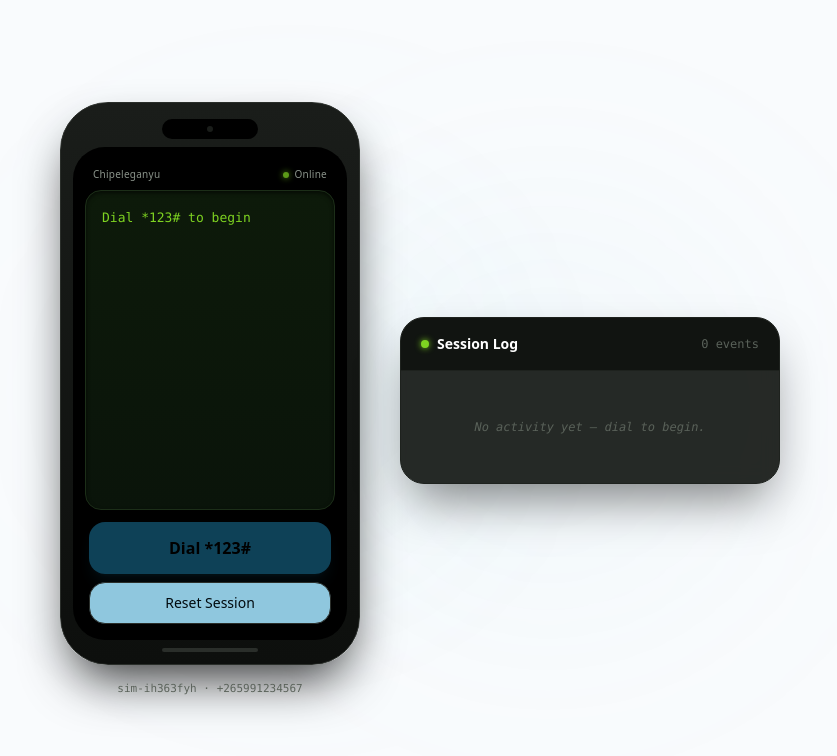
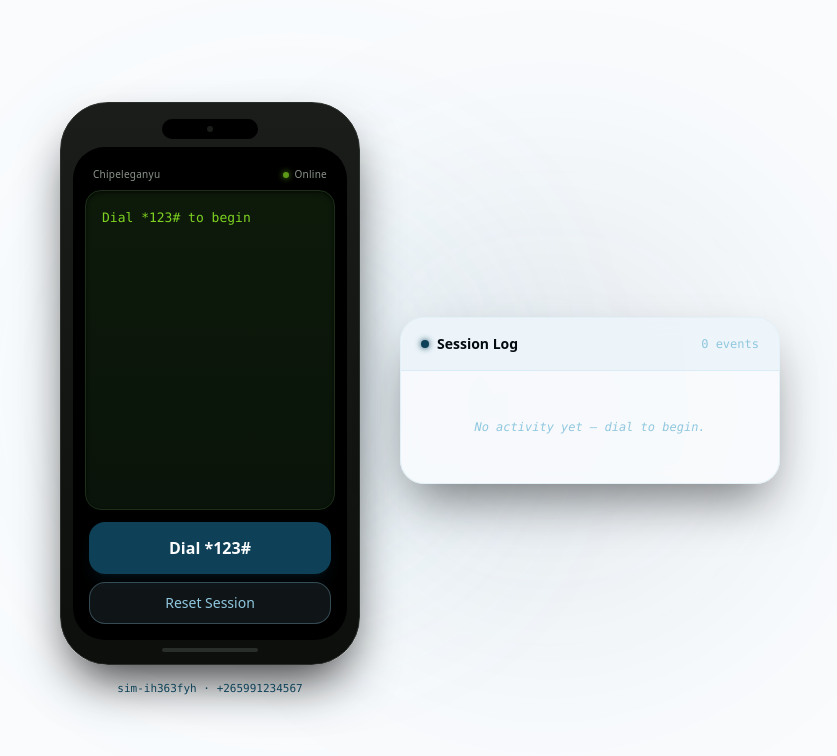
Before and after one commit to 2KAY-kat/chipele-ganyu-app, a React (Vite) app in the folder ussdc/: page / in a window 1280 px wide. Shown: the top 756 px of the page, without its empty margins (220-1057 px from the left). Built offline with nearby package versions, Linux system fonts and the light colour scheme.

Commit message:
chore .... last mile at branding

```diff
--- a/ussdc/src/App.tsx
+++ b/ussdc/src/App.tsx
@@ -83,8 +83,8 @@ export default function App() {
   return (
     <div className="min-h-screen bg-background flex items-center justify-center p-6 gap-10 flex-wrap">
       <div className="fixed inset-0 pointer-events-none overflow-hidden">
-        <div className="absolute top-1/4 left-1/4 w-96 h-96 bg-accent/5 rounded-full blur-[120px]" />
-        <div className="absolute bottom-1/4 right-1/4 w-96 h-96 bg-accent/5 rounded-full blur-[120px]" />
+        <div className="absolute top-1/4 left-1/4 w-96 h-96 bg-accent/10 rounded-full blur-[120px]" />
+        <div className="absolute bottom-1/4 right-1/4 w-96 h-96 bg-primary/10 rounded-full blur-[120px]" />
       </div>
       <div className="relative w-[300px] z-10">
         <div className="bg-gradient-to-b from-[#1a1d1a] to-[#0d0f0d] rounded-[3rem] p-3 shadow-2xl shadow-black/80 border border-[#2a2e2a]">
@@ -118,7 +118,7 @@ export default function App() {
                 <button
                   onClick={startSession}
                   disabled={loading}
-                  className="w-full bg-primary hover:bg-secondary/25 active:scale-[0.98] text-black font-bold py-3.5 rounded-2xl transition disabled:opacity-50 shadow-lg shadow-primary/20"
+                  className="w-full bg-primary hover:bg-accent active:scale-[0.98] text-background font-bold py-3.5 rounded-2xl transition disabled:opacity-50 shadow-lg shadow-primary/20"
                 >
                   {screen.isEnd ? 'Dial *123# Again' : 'Dial *123#'}
                 </button>
@@ -136,7 +136,7 @@ export default function App() {
                   <button
                     onClick={submitInput}
                     disabled={loading || !currentInput.trim()}
-                    className="w-full bg-primary hover:bg-[#8fe32f] active:scale-[0.98] text-black font-bold py-3 rounded-2xl transition disabled:opacity-30 disabled:cursor-not-allowed shadow-lg shadow-[#7ED321]/20"
+                    className="w-full bg-primary hover:bg-accent active:scale-[0.98] text-background font-bold py-3.5 rounded-2xl transition disabled:opacity-50 shadow-lg shadow-primary/20"
                   >
                     Send
                   </button>
@@ -144,7 +144,7 @@ export default function App() {
               )}
               <button
                 onClick={resetSession}
-                className="w-full bg-secondary hover:bg-[#22261f] active:scale-[0.98] text-text text-sm py-2.5 rounded-2xl transition border border-[#2a2e2a]"
+                className="w-full bg-secondary/10 hover:bg-secondary/20 active:scale-[0.98] text-secondary text-sm py-2.5 rounded-2xl transition border border-secondary/30"
               >
                 Reset Session
               </button>
@@ -155,35 +155,36 @@ export default function App() {
           </div>
         </div>
 
-        <div className="text-center mt-4 text-[11px] text-[#5a625a] font-mono">
+        <div className="text-center mt-4 text-[11px] text-primary font-mono">
           {sessionId} · {phoneNumber}
         </div>
       </div>
-      <div className="w-[380px] z-10">
-        <div className="bg-[#0f120f]/90 backdrop-blur rounded-3xl border border-[#1e221e] shadow-2xl shadow-black/50 overflow-hidden">
-          <div className="px-5 py-4 border-b border-[#1e221e] flex items-center justify-between bg-[#111411]">
-            <span className="text-white font-semibold text-sm flex items-center gap-2">
-              <span className="w-2 h-2 bg-[#7ED321] rounded-full shadow-[0_0_6px_#7ED321]" />
+
+<div className="w-[380px] z-10">
+        <div className="bg-background/90 backdrop-blur rounded-3xl border border-secondary/20 shadow-2xl shadow-black/50 overflow-hidden">
+          <div className="px-5 py-4 border-b border-secondary/20 flex items-center justify-between bg-secondary/10">
+            <span className="text-text font-semibold text-sm flex items-center gap-2">
+              <span className="w-2 h-2 bg-primary rounded-full shadow-[0_0_6px_theme(colors.primary)]" />
               Session Log
             </span>
-            <span className="text-[#5a625a] text-xs font-mono">{log.length} events</span>
+            <span className="text-secondary text-xs font-mono">{log.length} events</span>
           </div>
           <div className="p-4 max-h-[560px] overflow-y-auto space-y-3 text-xs font-mono">
             {log.length === 0 && (
-              <div className="text-[#5a625a] italic px-1 py-8 text-center">
+              <div className="text-secondary italic px-1 py-8 text-center">
                 No activity yet — dial to begin.
               </div>
             )}
             {log.map((entry, i) =>
               entry.type === 'in' ? (
-                <div key={i} className="text-[#7ED321] px-1 font-semibold">
-                  <span className="text-[#5a625a]">→ </span>
+                <div key={i} className="text-primary px-1 font-semibold">
+                  <span className="text-secondary">→ </span>
                   {entry.text}
                 </div>
               ) : (
                 <div
                   key={i}
-                  className="text-[#d0d5d0] whitespace-pre-wrap bg-[#151815] rounded-xl px-3.5 py-2.5 border border-[#22261f]"
+                  className="text-text whitespace-pre-wrap bg-secondary/10 rounded-xl px-3.5 py-2.5 border border-secondary/20"
                 >
                   {entry.text}
                 </div>
```
